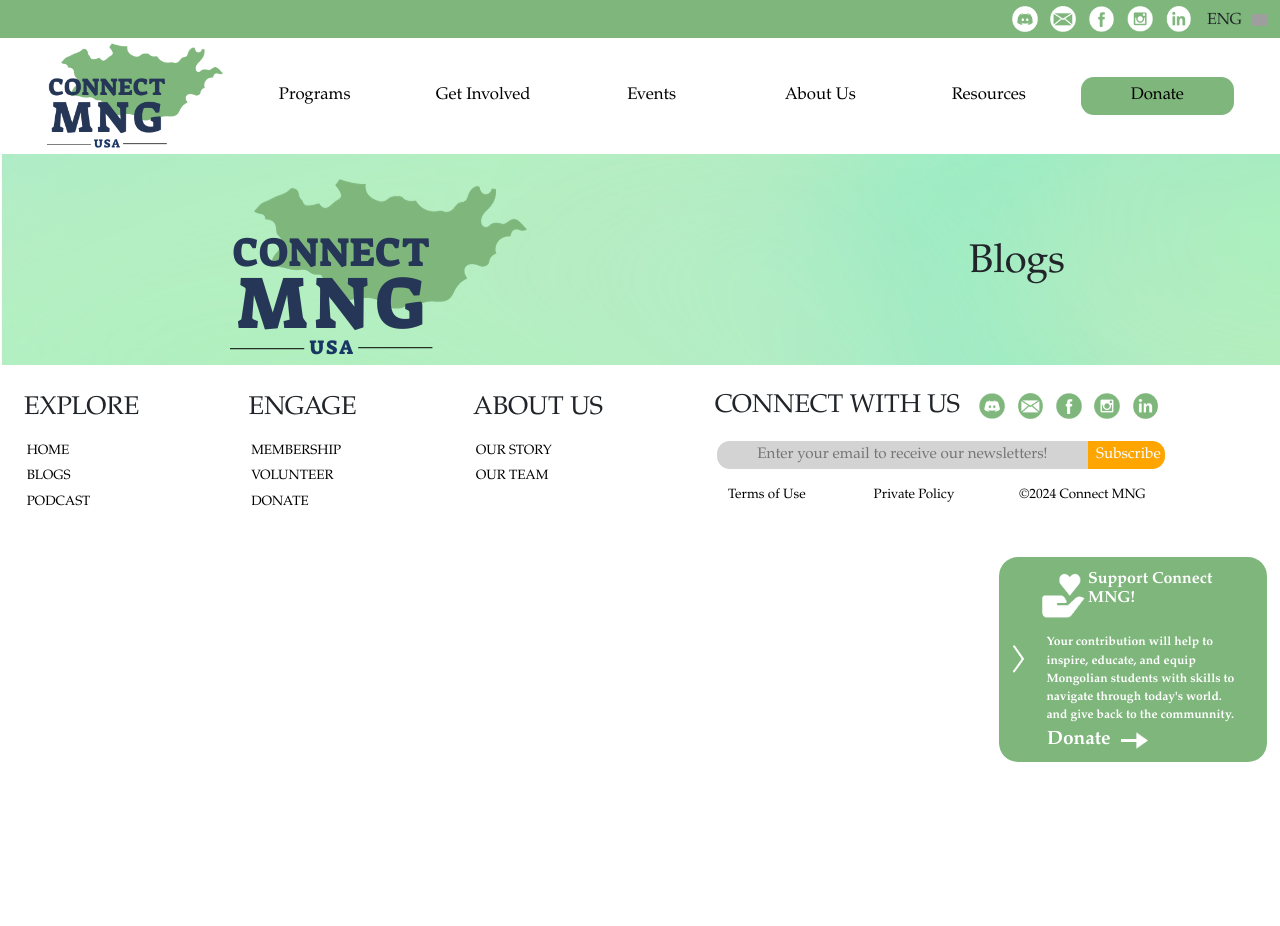
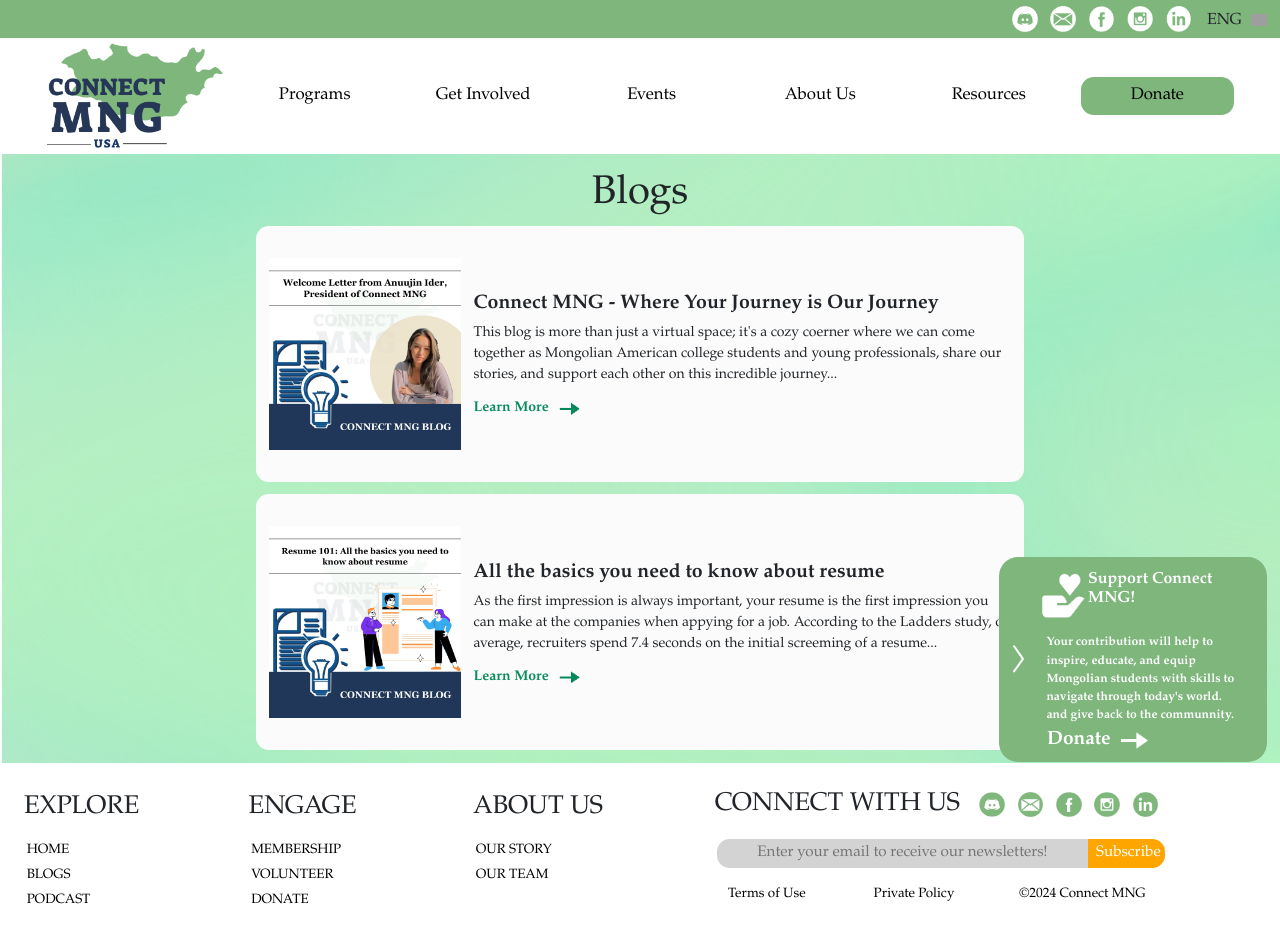
Before and after one commit to JK-Edwards/ConnectMNG, a React (Create React App) app: page /blogs in a window 1280 px wide. Before the commit the page ends 800 px from the top, so only its background shows below. Built offline with nearby package versions, Linux system fonts and the light colour scheme; grey boxes are pictures that could not be loaded.

Commit message:
Added individual blog cards to blogs page

```diff
--- a/src/components/BoardMemberGallery/BoardMemberGallery.jsx
+++ b/src/components/BoardMemberGallery/BoardMemberGallery.jsx
@@ -3,7 +3,7 @@
 
 import "./BoardMemberGallery.css";
 
-function Profile({person }) {
+function Profile({person}) {
     return (
       <div className={"profile"}>
         <img
--- a/src/pages/Blogs/Blogs.css
+++ b/src/pages/Blogs/Blogs.css
@@ -3,19 +3,44 @@
 	background-image: url("../../images/background.jpg");
 	background-size: cover;
 	background-position: center;
+
+	display: flex;
+	flex-direction: column;
+	justify-content: center;
+	align-items: center;
 }
 
-.imgContainer {
+.blogCardContainer {
 	display: flex;
-	justify-content: space-around;
+	flex-direction: row;
+	align-items: center;
+	background: #fbfbfb;
+	border-radius: 1vw;
+	padding: 1vw;
+	width: 60vw;
+	height: 20vw;
+	margin-bottom: 1vw;
 }
 
-.infoContainer {
-	display: flex;
-	justify-content: space-around;
+.blogThumbnail {
+	width: 15vw;
+	height: 15vw;
 }
 
-.textContainer {
+.blogCardTextContainer {
 	display: flex;
-	align-items: center;
+	flex-direction: column;
+	justify-content: center;
+	padding-left: 1vw;
+	height: 15vw;
+	width: 45vw;
 }
+
+.blogCardTextContainer h3 {
+	font-size: calc(0.1rem + 1.4vw);
+	font-weight: bold;
+}
+
+.blogCardTextContainer p {
+	font-size: calc(1.1vw);
+}
--- a/src/pages/Blogs/Blogs.jsx
+++ b/src/pages/Blogs/Blogs.jsx
@@ -1,25 +1,47 @@
-import logo from "../../images/logo.png";
+import resumeBlogThumbnail from "../../images/blogs/resumeBlog/resumeBlogThumbnail.jpg";
+import StyledLink from "../../components/StyledLink/StyledLink.jsx";
+import welcomeBlogThumbnail from "../../images/blogs/welcomeBlog/welcomeBlogThumbnail.jpg";
 import React from "react";
 
 import { useIntl } from "react-intl";
 
 import "./Blogs.css";
 
+const desc1 = "This blog is more than just a virtual space; it's a cozy coerner where we can come together as Mongolian American college "
+			+ "students and young professionals, share our stories, and support each other on  this incredible journey...";
+
+const desc2 = "As the first impression is always important, your resume is the first impression you can make at the companies when appying "
+			+ "for a job. According to the Ladders study, on average, recruiters spend 7.4 seconds on the initial screeming of a resume...";
+
+function BlogCard ({image, title, desc, link}) {
+	const intl = useIntl();
+
+	return (
+		<div className={"blogCardContainer"}>
+			<img className={"blogThumbnail"} src={image} alt={title}/>
+			<div className={"blogCardTextContainer"}>
+				<h3>{title}</h3>
+				<p>{desc}</p>
+				<StyledLink text={intl.formatMessage({id: "learnMore"})} link={link} />
+			</div>
+		</div>
+	);
+}
+
 export default function Blogs() {
 	const intl = useIntl();
 
 	return (
 		<div className={"blogContainer"}>
-			<div className={"infoContainer"}>
-				<div className={"imgContainer"}>
-					<img src={logo} alt={"Connect MNG Logo"}></img>
-				</div>
-				<div className={"textContainer"}>
-					<h1>
-						{intl.formatMessage({id: "blogs"})}
-					</h1>
-				</div>
-			</div>
+			<h1>{intl.formatMessage({id: "blogs"})}</h1>
+			<BlogCard image={welcomeBlogThumbnail}
+						title={"Connect MNG - Where Your Journey is Our Journey"}
+						desc={desc1}
+						link={"/blogs/welcome-blog"}/>
+			<BlogCard image={resumeBlogThumbnail}
+						title={"All the basics you need to know about resume"}
+						desc={desc2}
+						link={"/blogs/resume-blog"}/>
 		</div>
 	);
 };
--- a/src/pages/Blogs/IndividualBlogs/ResumeBlog/ResumeBlog.css
+++ b/src/pages/Blogs/IndividualBlogs/ResumeBlog/ResumeBlog.css
@@ -12,7 +12,7 @@
 .resumeBlogWrapper {
 	display: flex;
 	flex-direction: column;
-	background: #FFFFFF;
+	background: #fbfbfb;
 	justify-content: space-evenly;
 	align-items: center;
 	width: 75vw;
```
Also changed, not shown: src/images/blogs/resumeBlog/resumeBlogThumbnail.jpg (added), src/images/blogs/welcomeBlog/welcomeBlogThumbnail.jpg (added).
